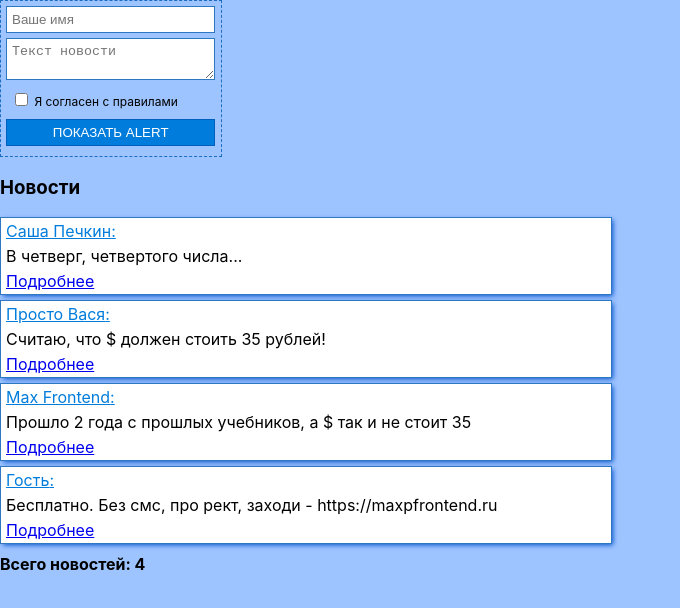
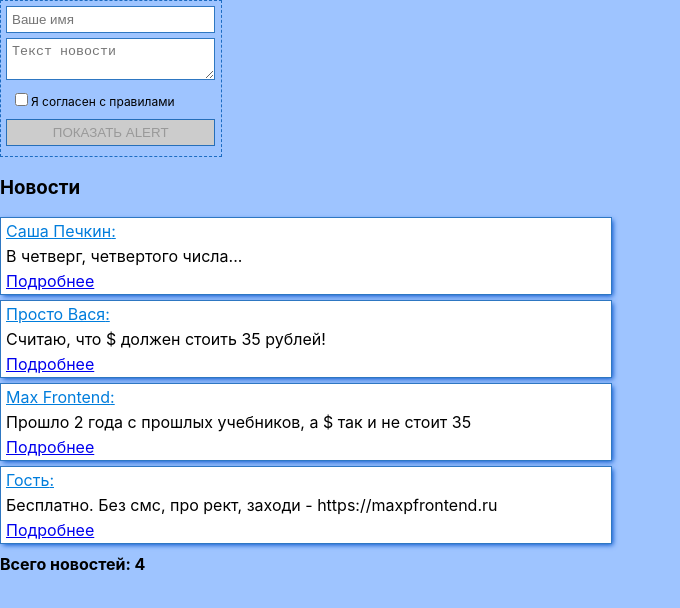
Before and after one commit to hsher/react-study, a React (Create React App) app: page / in a window 1280 px wide. Shown: the top 608 px of the page, without its empty margins (0-680 px from the left). Built offline with nearby package versions, Linux system fonts and the light colour scheme.

Commit message:
Disable button for unchecked checkbox

```diff
--- a/src/index.js
+++ b/src/index.js
@@ -43,7 +43,8 @@ const App = () => {
 class Add extends React.Component {
   state = {
     name: '',
-    text: ''
+    text: '',
+    checkbox: false
   }
 
   onBtnClickHandler = (e) => {
@@ -58,8 +59,12 @@ class Add extends React.Component {
     this.setState({ text: e.currentTarget.value })
   }
 
+  onCkeckboxChangeHandler = (e) => {
+    this.setState({ checkbox: e.currentTarget.checked })
+  }
+
   render() {
-    const { name, text } = this.state
+    const { name, text, checkbox } = this.state
 
     return (
       <form className='add'>
@@ -77,11 +82,16 @@ class Add extends React.Component {
           onChange={this.onTextChangeHandler}
         ></textarea>
         <label className='add__checkrule'>
-          <input type='checkbox' /> Я согласен с правилами
+          <input
+            type='checkbox'
+            onChange={this.onCkeckboxChangeHandler}
+          />
+          Я согласен с правилами
         </label>
         <button
           className='add__btn'
           onClick={this.onBtnClickHandler}
+          disabled={!checkbox}
         >
           Показать alert
         </button>
```
